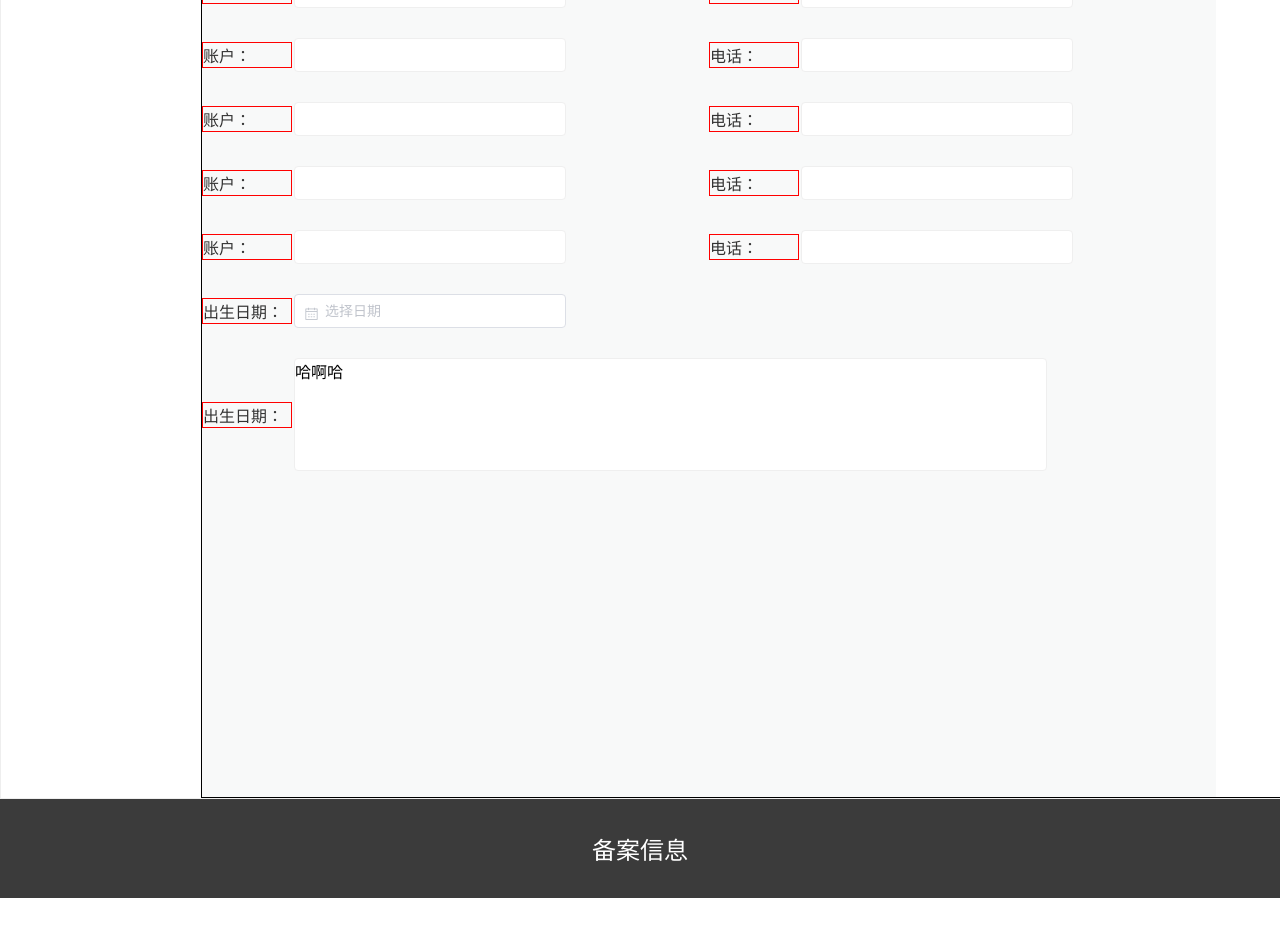
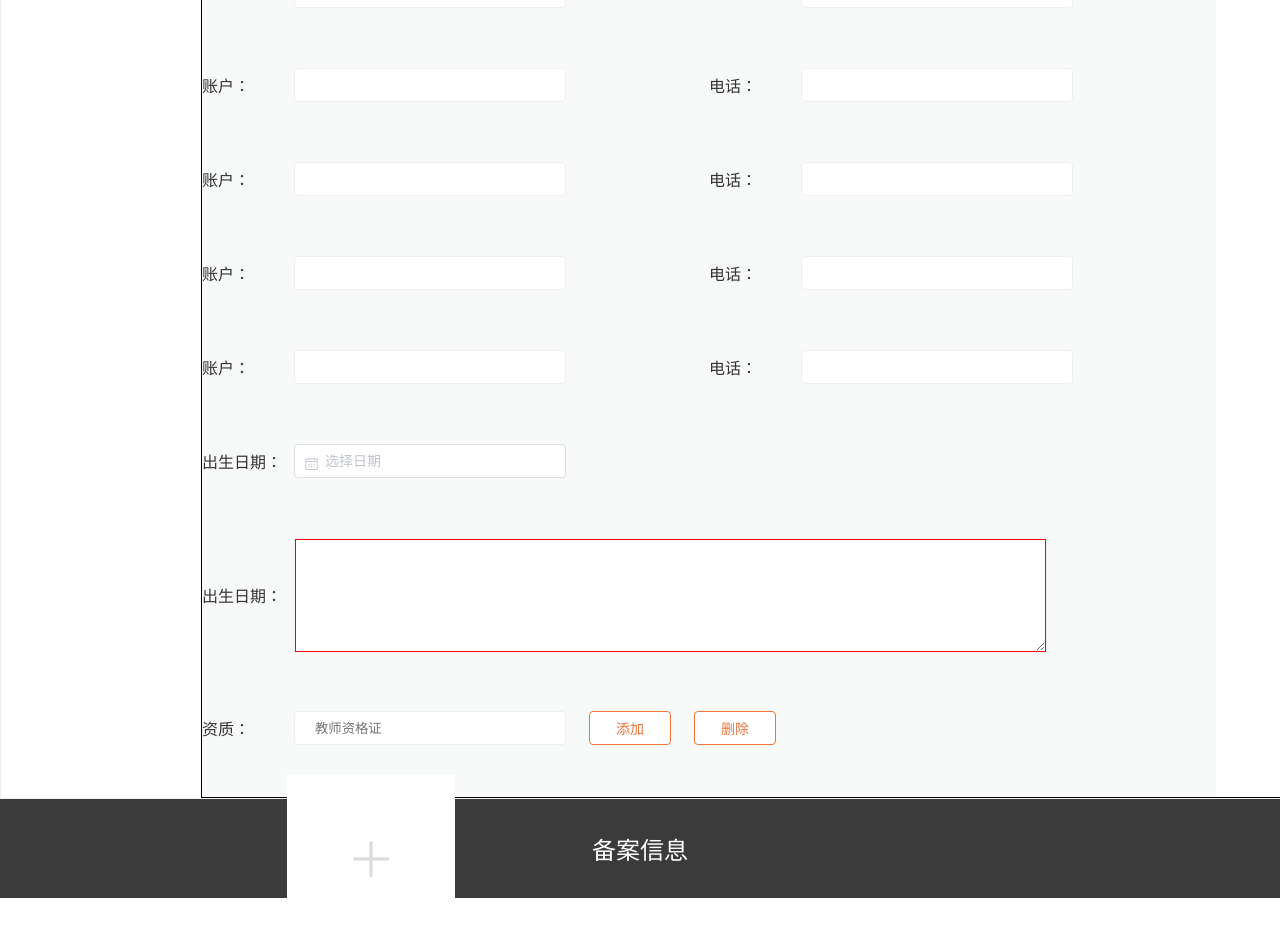
Before and after one commit to xiaogaojie299/GengWoXue, a Vue app: page /#/personalCenter/personal/data/personal-info in a window 1280 px wide. Shown: the part 440-1376 px from the top of the page. Before the commit the page ends 1338 px from the top, so only its background shows below. Built offline with nearby package versions, Linux system fonts and the light colour scheme.

Commit message:
个人中兴

```diff
--- a/src/views/personalCenter/router-child/childCmps/personal-info.vue
+++ b/src/views/personalCenter/router-child/childCmps/personal-info.vue
@@ -89,9 +89,30 @@
               <textarea name="" id="" cols="30" rows="10"></textarea>
           </div> -->
           <div class="my-jianji">
-            哈啊哈
-            <!-- <textarea name="" id="" cols="30" rows="10"></textarea> -->
+            <textarea name="" id="" cols="30" rows="10"></textarea>
           </div>
+        </div>
+      </div>
+      <!-- 资质 -->
+      <div class="row">
+        <div class="col1">
+          <div class="left-box my-font">资质：</div>
+          <div class="right-box">
+            <input type="text" placeholder="教师资格证" />
+          </div>
+          <div class="btn-group">
+            <div class="add">添加</div>
+            <div class="delete">删除</div>
+          </div>
+        </div>
+      </div>
+
+      <!-- 图片上传 -->
+       <div class="upload-box">
+        <div class="left-title my-font"></div>
+        <!-- 右边内容 -->
+        <div class="right-content">
+          <img src="@/assets/img/icon_photo_update.png" alt="" />
         </div>
       </div>
     </div>
@@ -130,8 +151,11 @@ input {
 textarea {
   border: 1px solid red;
   width: 100%;
+  height: 113px;
+  padding: 10px 20px;
 }
 .box {
+  width: 100%;
   .upload-box {
     display: flex;
     .left-title {
@@ -147,22 +171,44 @@ textarea {
   }
   .row {
     display: flex;
-      justify-content: space-between;
+    justify-content: space-around;
     width: 100%;
     .col1 {
       display: flex;
       align-items: center;
-      margin: 30px 124px 0 0;
+      margin: 30px 0;
       width: 100%;
       .left-box {
         white-space: nowrap;
         width: 90px;
-        border: 1px solid red;
         margin-right: 2px;
       }
       .right-box {
         width: 272px;
         height: 34px;
+      }
+
+      .btn-group {
+        width: 240px;
+        display: flex;
+        .add,
+        .delete {
+          margin-left:23px;
+          width: 82px;
+          height: 34px;
+          background: #ffffff;
+          border: 1px solid #ef743c;
+          border-radius: 4px;
+          display: flex;
+          align-items: center;
+          justify-content: center;
+          // 字体大小
+
+          font-size: 14px;
+          font-family: PingFang SC;
+          font-weight: 400;
+          color: #ef743c;
+        }
       }
       //   这是个人简介留言框样式
       .my-jianji {
--- a/src/views/personalCenter/router-child/personal.vue
+++ b/src/views/personalCenter/router-child/personal.vue
@@ -36,7 +36,7 @@
     </el-menu>
   </el-aside>
 
-  <el-container style="border:1px solid black;max-height:100%">
+  <el-container style="border:1px solid black;min-height:100%">
       <router-view></router-view>
   </el-container>
 </el-container>
```
